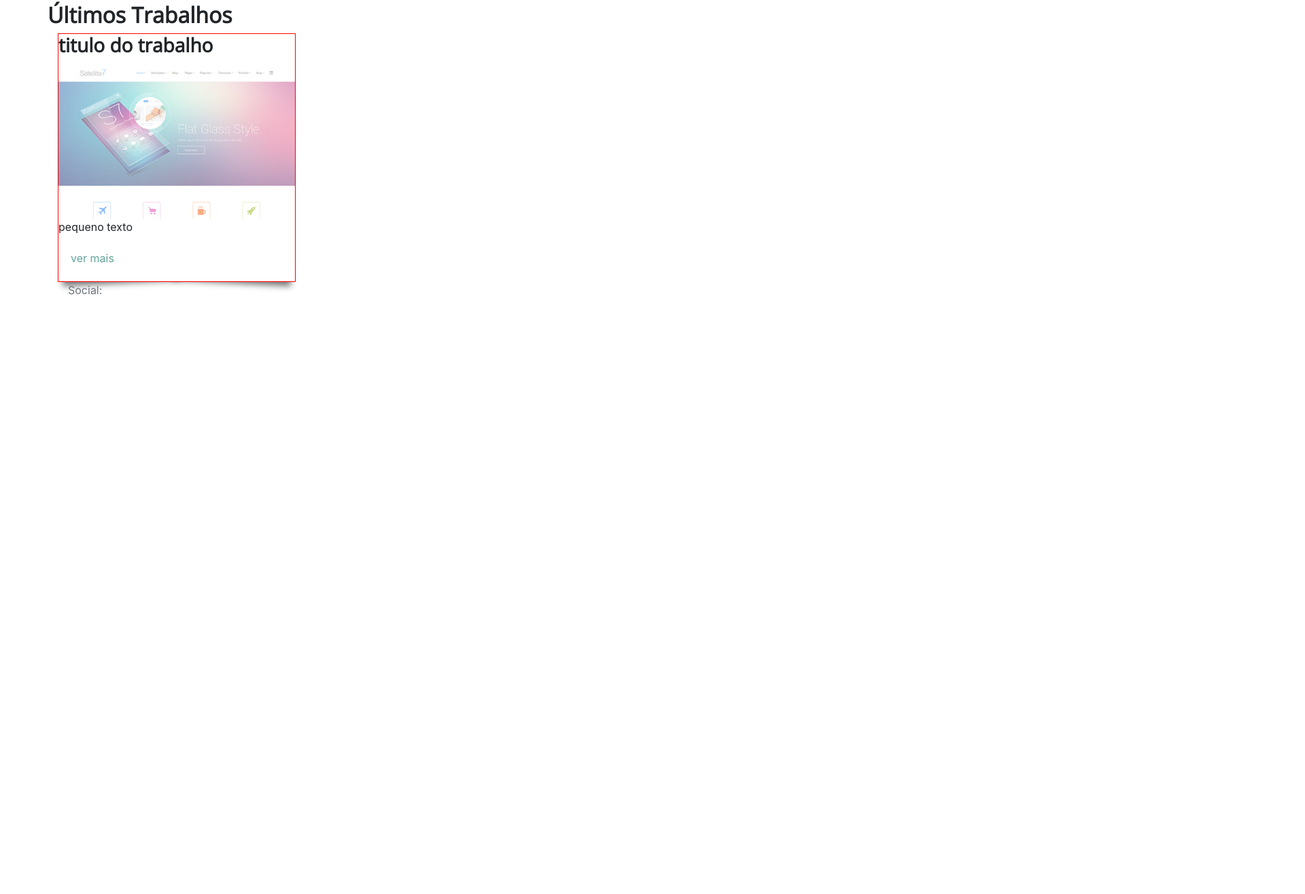
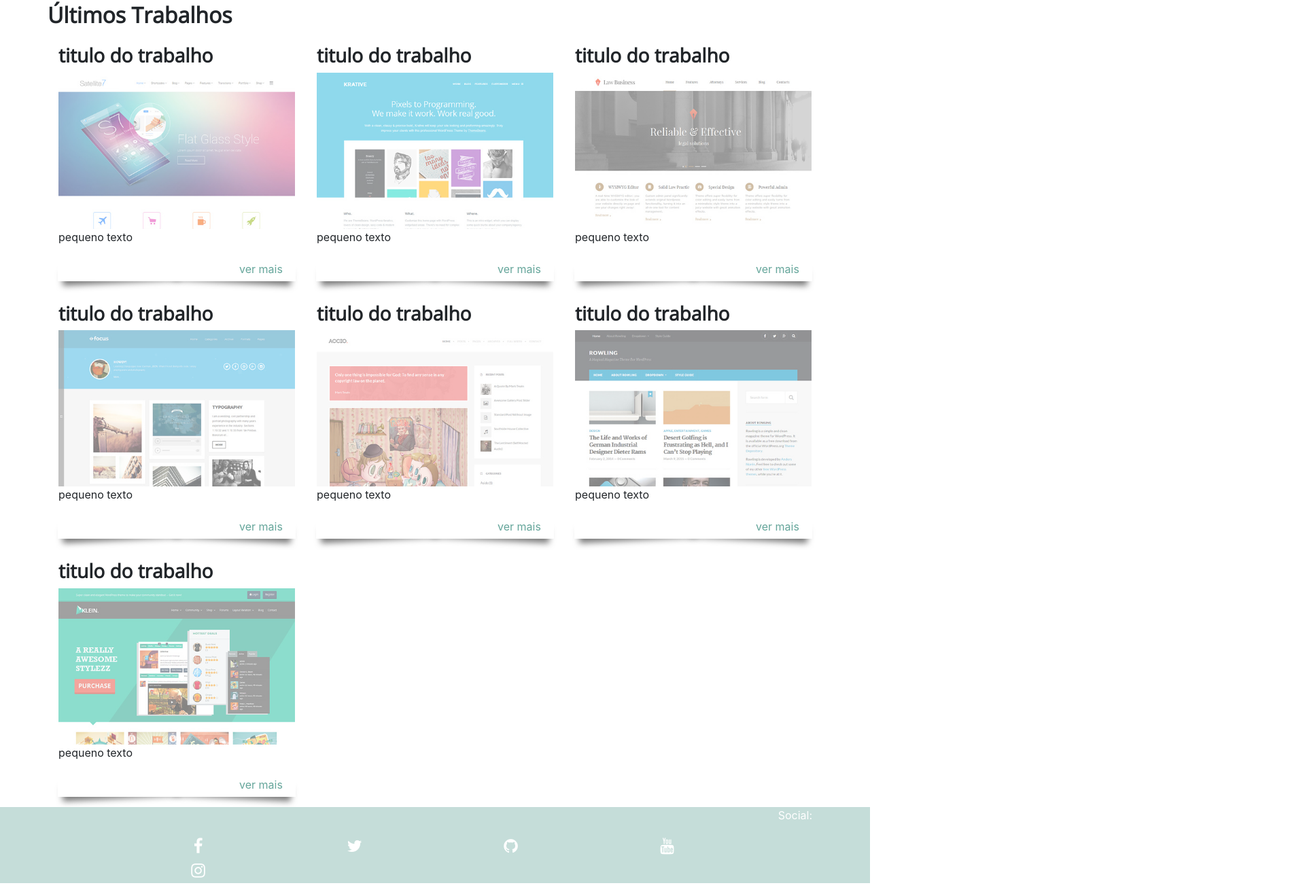
Before and after one commit to CoutoDev/Template-Portifolio, a website: page src/index.html in a window 1280 px wide. Shown: the part 852-2168 px from the top of the page at 68% size, 1920 px wide, since content can reach past the window. Before the commit the page ends 1443 px from the top, so only its background shows below. Drawn offline with nearby package versions, Linux system fonts and the light colour scheme.

Commit message:
Layout finished with sass and gulp - browserSync dependencie added

```diff
--- a/package.json
+++ b/package.json
@@ -15,6 +15,7 @@
     "popper.js": "^1.14.5"
   },
   "devDependencies": {
+    "browser-sync": "^2.26.3",
     "gulp": "^3.9.1",
     "gulp-sass": "^4.0.2"
   }
--- a/src/index.html
+++ b/src/index.html
@@ -72,29 +72,125 @@
 
                     <div class="caption card-portifolio__caption">
                         <p class="card-portifolio__text">pequeno texto</p>
-                        <p><a href="#" class=" card-portifolio__btn btn btn-primary " role="button">ver mais</a></p>
                     </div>
-
+                    <a href="#" class=" card-portifolio__btn btn btn-primary " role="button">ver mais</a>
                 </div>
 
             </div>
 
+            <div class="col-xs-12 col-sm-6 col-md-4">
+
+                <div class="img-thumbnail card-portifolio">
+                    <h3 class="card-portifolio__title">titulo do trabalho</h3>
+                    <div class="card-portifolio__imagem">
+                        <img src="imagens/portfolio/02.jpg" alt="imagem loja">
+                    </div>
+
+                    <div class="caption card-portifolio__caption">
+                        <p class="card-portifolio__text">pequeno texto</p>
+                    </div>
+                    <a href="#" class=" card-portifolio__btn btn btn-primary " role="button">ver mais</a>
+                </div>
+
+            </div>
+
+            <div class="col-xs-12 col-sm-6 col-md-4">
+
+                <div class="img-thumbnail card-portifolio">
+                    <h3 class="card-portifolio__title">titulo do trabalho</h3>
+                    <div class="card-portifolio__imagem">
+                        <img src="imagens/portfolio/03.jpg" alt="imagem loja">
+                    </div>
+
+                    <div class="caption card-portifolio__caption">
+                        <p class="card-portifolio__text">pequeno texto</p>
+                    </div>
+                    <a href="#" class=" card-portifolio__btn btn btn-primary " role="button">ver mais</a>
+                </div>
+
+            </div>
+
+            <div class="col-xs-12 col-sm-6 col-md-4">
+
+                <div class="img-thumbnail card-portifolio">
+                    <h3 class="card-portifolio__title">titulo do trabalho</h3>
+                    <div class="card-portifolio__imagem">
+                        <img src="imagens/portfolio/04.jpg" alt="imagem loja">
+                    </div>
+
+                    <div class="caption card-portifolio__caption">
+                        <p class="card-portifolio__text">pequeno texto</p>
+                    </div>
+                    <a href="#" class=" card-portifolio__btn btn btn-primary " role="button">ver mais</a>
+                </div>
+
+            </div>
+
+            <div class="col-xs-12 col-sm-6 col-md-4">
+
+                <div class="img-thumbnail card-portifolio">
+                    <h3 class="card-portifolio__title">titulo do trabalho</h3>
+                    <div class="card-portifolio__imagem">
+                        <img src="imagens/portfolio/05.jpg" alt="imagem loja">
+                    </div>
+
+                    <div class="caption card-portifolio__caption">
+                        <p class="card-portifolio__text">pequeno texto</p>
+                    </div>
+                    <a href="#" class=" card-portifolio__btn btn btn-primary " role="button">ver mais</a>
+                </div>
+
+            </div>
+
+            <div class="col-xs-12 col-sm-6 col-md-4">
+
+                <div class="img-thumbnail card-portifolio">
+                    <h3 class="card-portifolio__title">titulo do trabalho</h3>
+                    <div class="card-portifolio__imagem">
+                        <img src="imagens/portfolio/06.jpg" alt="imagem loja">
+                    </div>
+
+                    <div class="caption card-portifolio__caption">
+                        <p class="card-portifolio__text">pequeno texto</p>
+                    </div>
+                    <a href="#" class=" card-portifolio__btn btn btn-primary " role="button">ver mais</a>
+                </div>
+
+            </div>
+
+            <div class="col-xs-12 col-sm-6 col-md-4">
+
+                <div class="img-thumbnail card-portifolio">
+                    <h3 class="card-portifolio__title">titulo do trabalho</h3>
+                    <div class="card-portifolio__imagem">
+                        <img src="imagens/portfolio/07.jpg" alt="imagem loja">
+                    </div>
+
+                    <div class="caption card-portifolio__caption">
+                        <p class="card-portifolio__text">pequeno texto</p>
+                    </div>
+                    <a href="#" class=" card-portifolio__btn btn btn-primary " role="button">ver mais</a>
+                </div>
+
+            </div>
+
+
+
         </div> <!-- row -->
-
-        <footer>
-            <div class="container">
-                <p class="text-muted justify-content-end">Social:</p>
-                <ul class="list-inline float-right">
-                    <li><a href="#" class="btn-social btn-outline"><i class="fa fa-fw"></i></a></li>
-                    <li><a href="#" class="btn-social btn-outline"><i class="fa fa-fw"></i></a></li>
-                    <li><a href="#" class="btn-social btn-outline"><i class="fa fa-fw"></i></a></li>
-                    <li><a href="#" class="btn-social btn-outline"><i class="fa fa-fw"></i></a></li>
-                    <li><a href="#" class="btn-social btn-outline"><i class="fa fa-fw"></i></a></li>
-                </ul>
-            </div>
-        </footer>
 
 
     </div><!-- container -->
+    <footer class="rodape">
+        <div class="container">
+            <p class="text-right">Social:</p>
+            <ul class="list-inline text-right rodape__list">
+                <li class="list-inline-item rodape__listItem"><a href="#" class=" btn-social btn-outline"><i class="fa fa-fw fa-facebook"></i></a></li>
+                <li class="list-inline-item rodape__listItem"><a href="#" class="btn-social btn-outline"><i class="fa fa-fw fa-twitter"></i></a></li>
+                <li class="list-inline-item rodape__listItem"><a href="#" class="btn-social btn-outline"><i class="fa fa-fw fa-github"></i></a></li>
+                <li class="list-inline-item rodape__listItem"><a href="#" class="btn-social btn-outline"><i class="fa fa-fw fa-youtube"></i></a></li>
+                <li class="list-inline-item rodape__listItem"><a href="#" class="btn-social btn-outline"><i class="fa fa-fw fa-instagram"></i></a></li>
+            </ul>
+        </div>
+    </footer>
 </body>
 </html>
--- a/src/sass/_partials/_card-portifolio.scss
+++ b/src/sass/_partials/_card-portifolio.scss
@@ -10,8 +10,6 @@
         bottom:  12px;
         box-shadow: 0 15px 10px #777;
 
-
-
         // Verifica a posição da sombra
         @if $dir == "left"{
             transform: rotate($angle * -1);
@@ -22,20 +20,22 @@
         }
 
     }
+
     // Sombra "antes"
     &:before{
         @include sombra("left",3deg, 5px);
     }
+
     // Sombra "depois"
     &:after{
         @include sombra("right",3deg, 5px);
     }
 
+    margin: 15px 0;
     padding: 0;
     border-radius: 0;
     border: 1px solid transparent;
     position: relative;
-    border: solid 1px red;
 
     &__imagem{
         height: 230px;
@@ -43,7 +43,7 @@
         img{
             max-width: 100%;
             opacity: .5;
-            transition:opacity 0.5s linear;
+            transition:opacity 0.5s linear, transform 1s ease-in;
         }
 
     }
@@ -51,18 +51,18 @@
     &:hover{
         img{
             opacity: 1;
-
+            transform: scale(1.15) rotate(-5deg);
         }
 
         .card-portifolio__btn{
             background: lighten($main-color,10);
             color: #fff;
 
+
             &:hover{
                 background: saturate($main-color, 10);
             }
         }
-
     }
 
     &__btn{
@@ -73,7 +73,9 @@
         border-radius: 0;
         width: 100px;
         transition: all .3s linear;
-
+        margin-left: auto;
+        position: relative;
+        top: 1px;
 
     }
 
--- a/src/sass/_partials/_header-animado.scss
+++ b/src/sass/_partials/_header-animado.scss
@@ -26,6 +26,7 @@
         height: $h/2;
         background-size: auto 100%;
         background-position: center top;
+        overflow: hidden;
         &>div{
             display:none;
         }
--- /dev/null
+++ b/src/sass/_partials/_rodape.scss
@@ -0,0 +1,26 @@
+.rodape{
+    background: lighten($main-color, 30);
+    height: 100%;
+    color: white;
+
+    &__list{
+        overflow: auto;
+        padding: 0;
+        width: 100%;
+
+    }
+
+    &__listItem{
+        width: 20%;
+        float: left;
+        list-style:none;
+        padding: 0;
+
+        &>a{
+            font-size: 1.5em;
+            color: white;
+            display: block;
+            text-align: right;
+        }
+    }
+}
--- a/src/sass/main.scss
+++ b/src/sass/main.scss
@@ -5,3 +5,4 @@
 @import '_partials/_header-animado';
 @import '_partials/_header-nav';
 @import '_partials/_card-portifolio';
+@import '_partials/_rodape';
```
Also changed, not shown: src/css/main.css, 1 other file.
